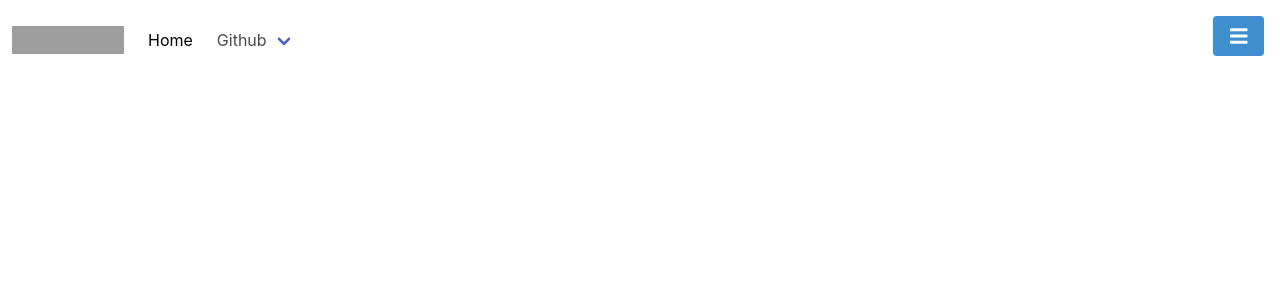
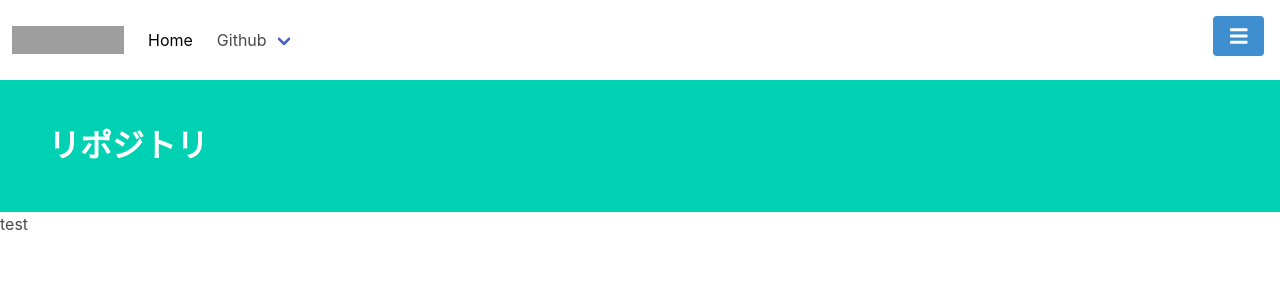
Before and after one commit to TOnodera/giita-front-end, a Vue app in the folder src/: page /repository/test in a window 1280 px wide. Before the commit this address had no page. Shown: the top 300 px of the page. Built offline with nearby package versions, Linux system fonts and the light colour scheme; grey boxes are pictures that could not be loaded.

Commit message:
ここからgitグラフ自作する

```diff
--- a/src/src/router/index.ts
+++ b/src/src/router/index.ts
@@ -1,6 +1,7 @@
 import { createRouter, createWebHistory, RouteRecordRaw } from "vue-router";
 import Index from "../views/Index.vue";
 import Repositories from "../views/Repositories.vue";
+import Repository from "../views/Repository.vue";
 const routes: Array<RouteRecordRaw> = [
   {
     path: "/",
@@ -12,6 +13,11 @@ const routes: Array<RouteRecordRaw> = [
     name: "Repositories",
     component: Repositories,
   },
+  {
+    path: "/repository/:name",
+    name: "Repository",
+    component: Repository,
+  },
 ];
 
 const router = createRouter({
--- a/src/src/views/Repositories.vue
+++ b/src/src/views/Repositories.vue
@@ -2,6 +2,7 @@
   <dashboard>
     <template v-slot:title> リポジトリ一覧</template>
     <template v-slot:default>
+      <router-link to="/repository/test">
         <div class="columns is-centered">
           <div class="column">
             <div class="columns is-multiline">
@@ -16,6 +17,7 @@
             </div>
           </div>
         </div>
+      </router-link>
     </template>
   </dashboard>
 </template>
--- /dev/null
+++ b/src/src/views/Repository.vue
@@ -0,0 +1,16 @@
+<template>
+  <dashboard>
+    <template v-slot:title> リポジトリ</template>
+    <template v-slot:default> test </template>
+  </dashboard>
+</template>
+<script>
+import { defineComponent } from "vue";
+import Dashboard from "@/components/Dashboard.vue";
+
+export default defineComponent({
+  components: {
+    Dashboard,
+  },
+});
+</script>
```
Also changed, not shown: src/src/components/parts/git/Node.vue (added, +7 -0 lines), src/src/components/parts/git/View.vue (added, +15 -0 lines), src/src/components/parts/git/Edge.vue (added). Lines whose indentation alone changed are shown as unchanged.
